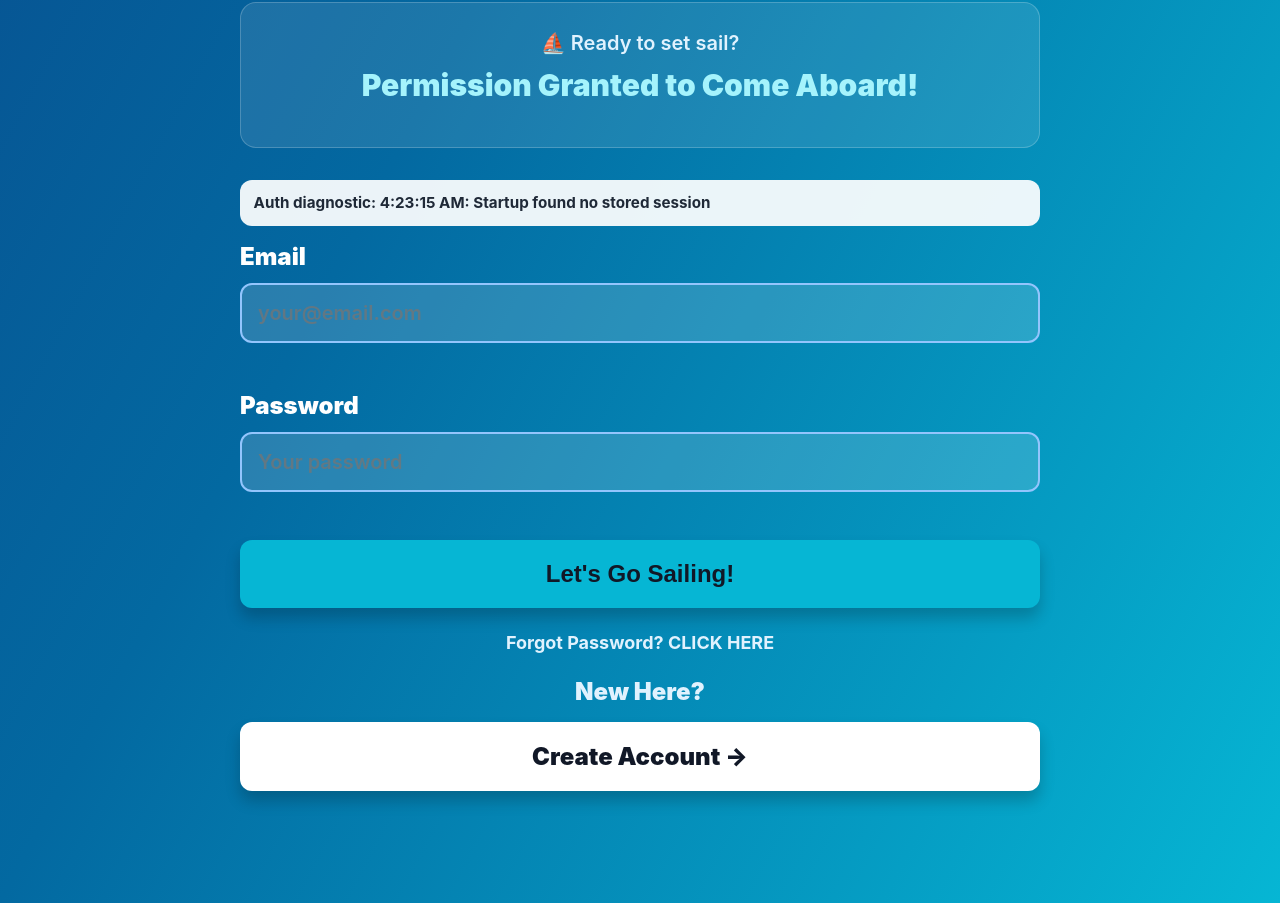
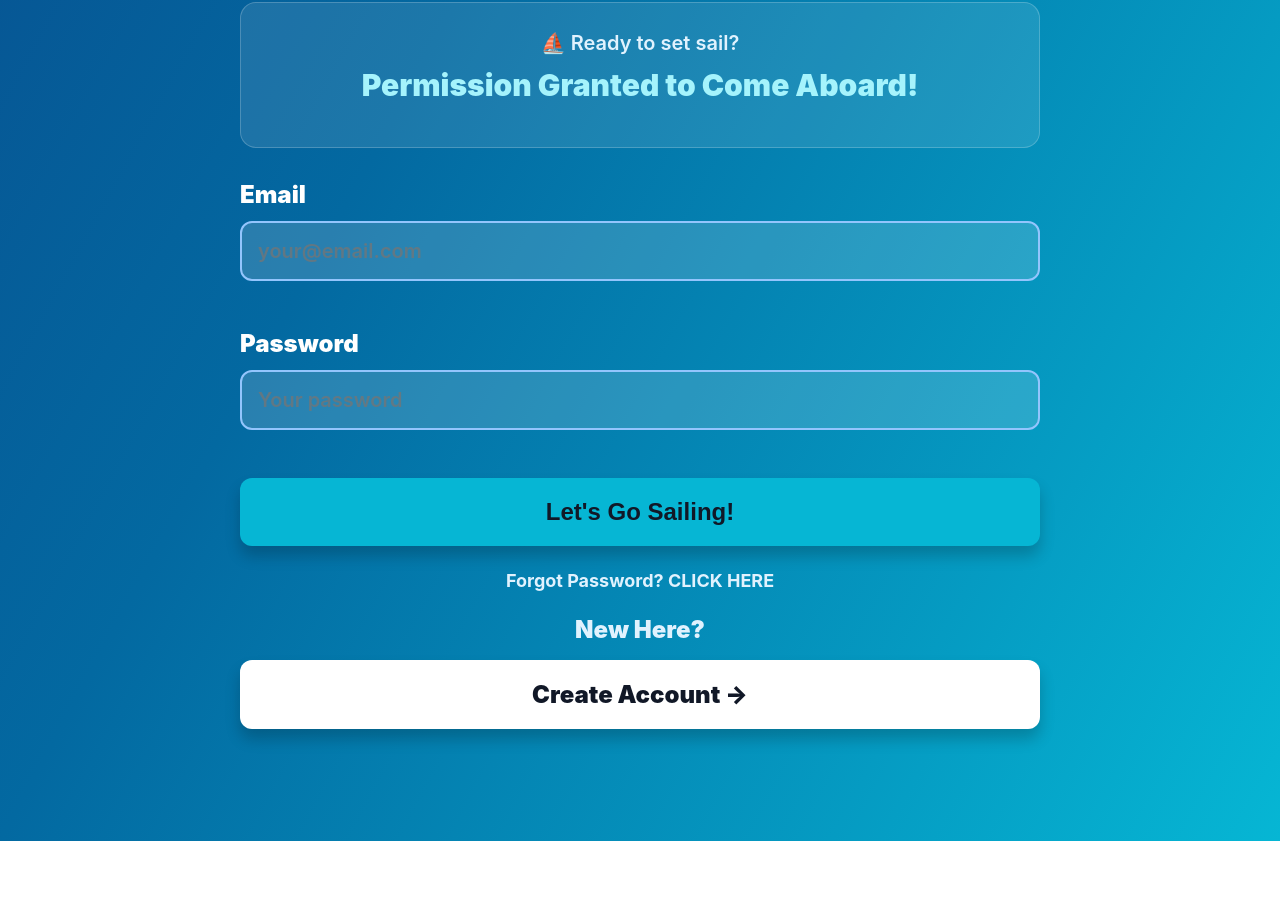
Before and after one commit to TommieC25/Sailing, a React (Vite) app: page /Sailing/login in a window 1280 px wide. Shown: the part 1510-2413 px from the top of the page. After the commit the page ends 2351 px from the top, so only its background shows below. Built offline with nearby package versions, Linux system fonts and the light colour scheme; no server answers.

Commit message:
Keep failed login feedback visible

```diff
--- a/src/components/Auth/LoginForm.jsx
+++ b/src/components/Auth/LoginForm.jsx
@@ -47,6 +47,7 @@ export default function LoginForm() {
     }
   };
   const [authDebug, setAuthDebug] = useState(readAuthDebug);
+  const showAuthDebug = searchParams.get('authDebug') === '1';
 
   const handleChange = (e) => {
     const { name, value } = e.target;
@@ -190,7 +191,7 @@ export default function LoginForm() {
               Password reset successfully. Sign in with your new password.
             </div>
           )}
-          {authDebug && (
+          {showAuthDebug && authDebug && (
             <div style={{background: 'rgba(255,255,255,0.92)', color: '#1f2937', padding: '0.85rem', borderRadius: '0.75rem', marginBottom: '1rem', fontWeight: 700, fontSize: '0.95rem'}}>
               Auth diagnostic: {authDebug}
             </div>
--- a/src/hooks/useAuth.jsx
+++ b/src/hooks/useAuth.jsx
@@ -158,7 +158,6 @@ export function AuthProvider({ children }) {
 
   const signIn = async (email, password) => {
     try {
-      setLoading(true);
       setUser(null);
       setProfile(null);
       await supabase.auth.signOut({ scope: 'local' }).catch(() => undefined);
@@ -203,8 +202,6 @@ export function AuthProvider({ children }) {
       clearStoredSupabaseSession();
       setError(err.message);
       throw err;
-    } finally {
-      setLoading(false);
     }
   };
 
```
